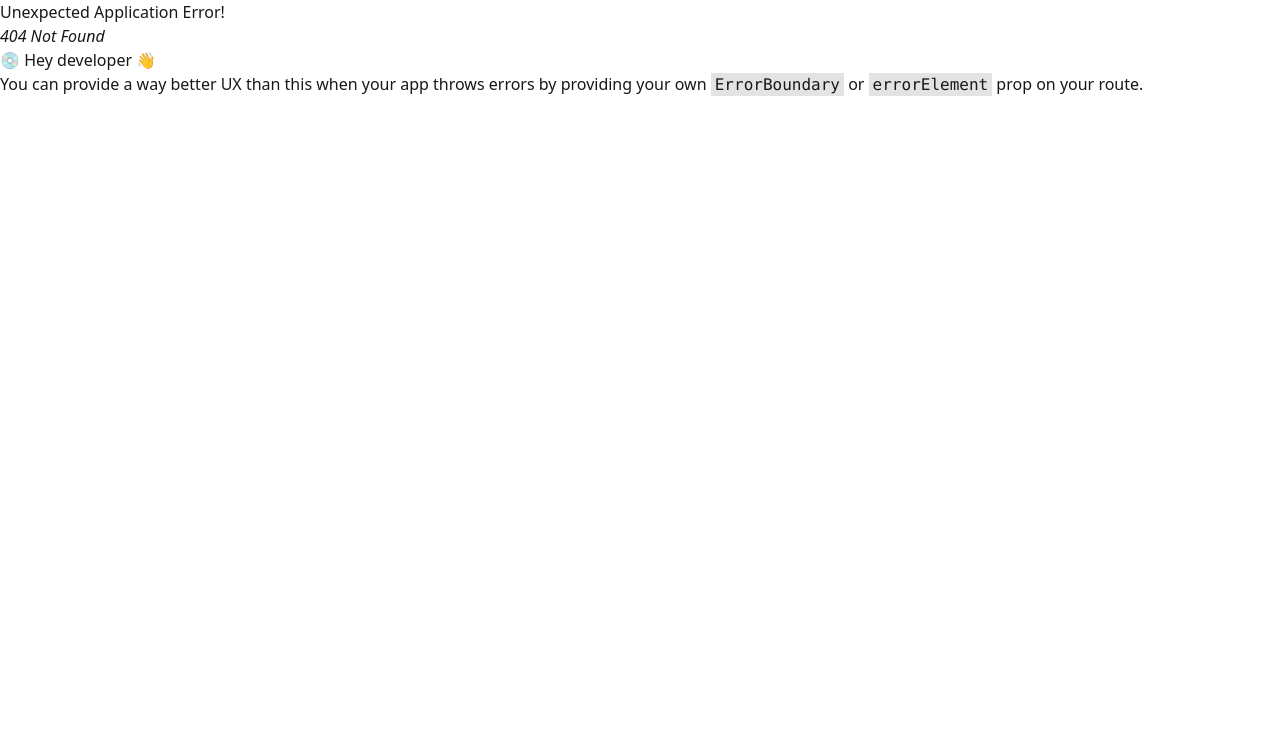
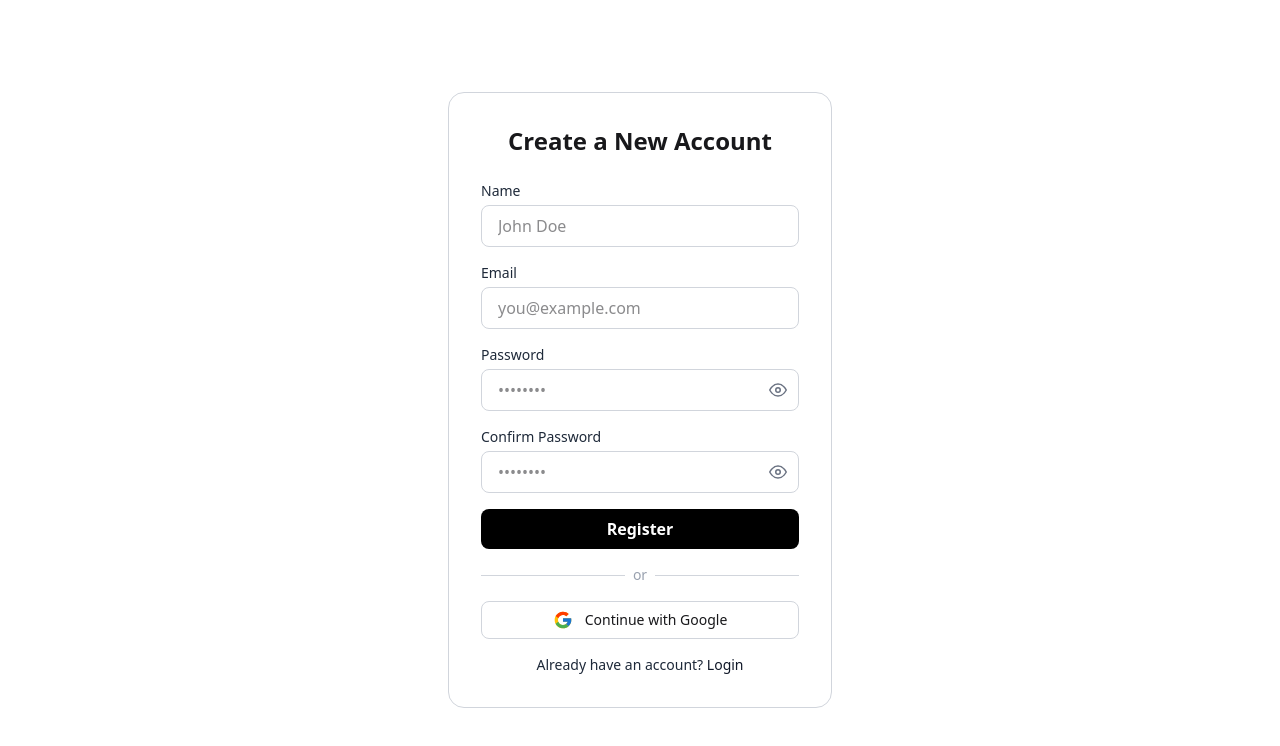
Before and after one commit to momin096/libas-client, a React (Vite) app: page /register in a window 1280 px wide. Before the commit this address had no page. Shown: the top 746 px of the page. Built offline with nearby package versions, Linux system fonts and the light colour scheme.

Commit message:
register page added

```diff
--- a/index.html
+++ b/index.html
@@ -1,5 +1,5 @@
 <!doctype html>
-<html lang="en" >
+<html lang="en" data-theme="light">
   <head>
     <meta charset="UTF-8" />
     <link rel="icon" type="image/svg+xml" href="/vite.svg" />
--- a/package.json
+++ b/package.json
@@ -11,6 +11,7 @@
   },
   "dependencies": {
     "@tailwindcss/vite": "^4.1.7",
+    "firebase": "^11.8.1",
     "localforage": "^1.10.0",
     "lucide-react": "^0.511.0",
     "match-sorter": "^8.0.2",
--- a/src/components/Login/Login.jsx
+++ b/src/components/Login/Login.jsx
@@ -25,13 +25,13 @@ const Login = () => {
     return (
         <div>
             <div className="min-h-screen flex items-center justify-center  px-4">
-                <div className="w-full max-w-sm p-8 border border-gray-700 rounded-2xl shadow-md">
+                <div className="w-full max-w-sm p-8 border border-gray-300 rounded-2xl ">
                     <h2 className="text-2xl font-bold text-center mb-6">Login to Your Account</h2>
 
                     <form onSubmit={handleSubmit(onSubmit)} className="space-y-4">
                         {/* Email */}
                         <div>
-                            <label className="block text-sm font-medium text-gray-100 mb-1">Email</label>
+                            <label className="block text-sm font-medium text-gray-800 mb-1">Email</label>
                             <input
                                 type="email"
                                 placeholder="you@example.com"
@@ -45,7 +45,7 @@ const Login = () => {
 
                         {/* Password with show/hide */}
                         <div>
-                            <label className="block text-sm font-medium text-gray-100 mb-1">Password</label>
+                            <label className="block text-sm font-medium text-gray-800 pb-1">Password</label>
                             <div className="relative">
                                 <input
                                     type={showPassword ? "text" : "password"}
@@ -85,15 +85,15 @@ const Login = () => {
                     {/* Google Sign-In */}
                     <button
                         onClick={handleGoogleLogin}
-                        className="w-full flex items-center justify-center gap-3 py-2 border border-gray-300 rounded-lg hover:bg-gray-50/10 transition"
+                        className="w-full flex items-center justify-center gap-3 py-2 border border-gray-300 rounded-lg hover:bg-gray-50/90 transition"
                     >
                         <FcGoogle size={20} />
                         <span className="text-sm font-medium">Continue with Google</span>
                     </button>
 
-                    <p className="text-center text-sm text-gray-100 mt-4">
+                    <p className="text-center text-sm text-gray-800 mt-4">
                         Don’t have an account?{" "}
-                        <a href="/register" className="text-gray-300 font-medium hover:underline">
+                        <a href="/register" className="text-gray-900 font-medium hover:underline">
                             Sign up
                         </a>
                     </p>
--- /dev/null
+++ b/src/components/Register/Register.jsx
@@ -0,0 +1,155 @@
+import { useForm } from "react-hook-form";
+import { FcGoogle } from "react-icons/fc";
+import { useState } from "react";
+import { FiEye, FiEyeOff } from "react-icons/fi";
+
+const Register = () => {
+    const {
+        register,
+        handleSubmit,
+        formState: { errors },
+        watch,
+    } = useForm();
+
+    const [showPassword, setShowPassword] = useState(false);
+    const [showConfirmPassword, setShowConfirmPassword] = useState(false);
+
+    const onSubmit = (data) => {
+        console.log("Register Data:", data);
+        // TODO: Handle registration logic here
+    };
+
+    const handleGoogleRegister = () => {
+        console.log("Google Register Triggered");
+        // TODO: Add Google OAuth here
+    };
+
+    return (
+        <div>
+            <div className="min-h-screen flex items-center justify-center px-4">
+                <div className="w-full max-w-sm p-8 border border-gray-300 rounded-2xl">
+                    <h2 className="text-2xl font-bold text-center mb-6">Create a New Account</h2>
+
+                    <form onSubmit={handleSubmit(onSubmit)} className="space-y-4">
+                        {/* Name */}
+                        <div>
+                            <label className="block text-sm font-medium text-gray-800 mb-1">Name</label>
+                            <input
+                                type="text"
+                                placeholder="John Doe"
+                                {...register("name", { required: "Name is required" })}
+                                className="w-full px-4 py-2 border border-gray-300 rounded-lg focus:outline-none focus:ring-2 focus:ring-black"
+                            />
+                            {errors.name && (
+                                <p className="text-red-500 text-sm mt-1">{errors.name.message}</p>
+                            )}
+                        </div>
+
+                        {/* Email */}
+                        <div>
+                            <label className="block text-sm font-medium text-gray-800 mb-1">Email</label>
+                            <input
+                                type="email"
+                                placeholder="you@example.com"
+                                {...register("email", { required: "Email is required" })}
+                                className="w-full px-4 py-2 border border-gray-300 rounded-lg focus:outline-none focus:ring-2 focus:ring-black"
+                            />
+                            {errors.email && (
+                                <p className="text-red-500 text-sm mt-1">{errors.email.message}</p>
+                            )}
+                        </div>
+
+                        {/* Password */}
+                        <div>
+                            <label className="block text-sm font-medium text-gray-800 pb-1">Password</label>
+                            <div className="relative">
+                                <input
+                                    type={showPassword ? "text" : "password"}
+                                    placeholder="••••••••"
+                                    {...register("password", {
+                                        required: "Password is required",
+                                        minLength: {
+                                            value: 6,
+                                            message: "Password must be at least 6 characters",
+                                        },
+                                    })}
+                                    className="w-full px-4 py-2 border border-gray-300 rounded-lg focus:outline-none focus:ring-2 focus:ring-black pr-10"
+                                />
+                                <button
+                                    type="button"
+                                    onClick={() => setShowPassword(!showPassword)}
+                                    className="absolute right-3 top-1/2 transform -translate-y-1/2 text-gray-500 hover:text-black"
+                                >
+                                    {showPassword ? <FiEyeOff size={18} /> : <FiEye size={18} />}
+                                </button>
+                            </div>
+                            {errors.password && (
+                                <p className="text-red-500 text-sm mt-1">{errors.password.message}</p>
+                            )}
+                        </div>
+
+                        {/* Confirm Password */}
+                        <div>
+                            <label className="block text-sm font-medium text-gray-800 pb-1">Confirm Password</label>
+                            <div className="relative">
+                                <input
+                                    type={showConfirmPassword ? "text" : "password"}
+                                    placeholder="••••••••"
+                                    {...register("confirmPassword", {
+                                        required: "Please confirm your password",
+                                        validate: value =>
+                                            value === watch("password") || "Passwords do not match",
+                                    })}
+                                    className="w-full px-4 py-2 border border-gray-300 rounded-lg focus:outline-none focus:ring-2 focus:ring-black pr-10"
+                                />
+                                <button
+                                    type="button"
+                                    onClick={() => setShowConfirmPassword(!showConfirmPassword)}
+                                    className="absolute right-3 top-1/2 transform -translate-y-1/2 text-gray-500 hover:text-black"
+                                >
+                                    {showConfirmPassword ? <FiEyeOff size={18} /> : <FiEye size={18} />}
+                                </button>
+                            </div>
+                            {errors.confirmPassword && (
+                                <p className="text-red-500 text-sm mt-1">{errors.confirmPassword.message}</p>
+                            )}
+                        </div>
+
+                        {/* Submit Button */}
+                        <button
+                            type="submit"
+                            className="w-full py-2 bg-black text-white rounded-lg font-semibold hover:bg-gray-800 transition"
+                        >
+                            Register
+                        </button>
+                    </form>
+
+                    {/* Divider */}
+                    <div className="flex items-center gap-2 my-4">
+                        <div className="h-px bg-gray-300 flex-1"></div>
+                        <span className="text-sm text-gray-400">or</span>
+                        <div className="h-px bg-gray-300 flex-1"></div>
+                    </div>
+
+                    {/* Google Sign-Up */}
+                    <button
+                        onClick={handleGoogleRegister}
+                        className="w-full flex items-center justify-center gap-3 py-2 border border-gray-300 rounded-lg hover:bg-gray-50/90 transition"
+                    >
+                        <FcGoogle size={20} />
+                        <span className="text-sm font-medium">Continue with Google</span>
+                    </button>
+
+                    <p className="text-center text-sm text-gray-800 mt-4">
+                        Already have an account?{" "}
+                        <a href="/login" className="text-gray-900 font-medium hover:underline">
+                            Login
+                        </a>
+                    </p>
+                </div>
+            </div>
+        </div>
+    );
+};
+
+export default Register;
--- /dev/null
+++ b/src/context/AuthContext.jsx
@@ -0,0 +1,6 @@
+import { createContext } from "react";
+
+
+const AuthContext = createContext(null)
+
+export default AuthContext
--- /dev/null
+++ b/src/context/AuthProvider.jsx
@@ -0,0 +1,23 @@
+import app from "../firebase/firebase.init";
+import { getAuth } from "firebase/auth";
+import AuthContext from "./AuthContext";
+
+const auth = getAuth(app)
+
+
+const AuthProvider = ({ children }) => {
+
+
+    const authInfo = {
+        name: 'name'
+    }
+
+
+    return (
+        <AuthContext.Provider value={authInfo}>
+            {children}
+        </AuthContext.Provider>
+    );
+};
+
+export default AuthProvider;
--- /dev/null
+++ b/src/firebase/firebase.init.js
@@ -0,0 +1,19 @@
+// Import the functions you need from the SDKs you need
+import { initializeApp } from "firebase/app";
+// TODO: Add SDKs for Firebase products that you want to use
+// https://firebase.google.com/docs/web/setup#available-libraries
+
+// Your web app's Firebase configuration
+const firebaseConfig = {
+    apiKey: import.meta.env.VITE_apiKey,
+    authDomain: import.meta.env.VITE_authDomain,
+    projectId: import.meta.env.VITE_projectId,
+    storageBucket: import.meta.env.VITE_storageBucket,
+    messagingSenderId: import.meta.env.VITE_messagingSenderId,
+    appId: import.meta.env.VITE_appId,
+};
+
+// Initialize Firebase
+const app = initializeApp(firebaseConfig);
+
+export default app
--- a/src/main.jsx
+++ b/src/main.jsx
@@ -5,9 +5,12 @@ import {
   RouterProvider,
 } from "react-router-dom";
 import router from './routers/router';
+import AuthProvider from './context/AuthProvider';
 
 createRoot(document.getElementById('root')).render(
   <StrictMode>
-    <RouterProvider router={router} />
+    <AuthProvider>
+      <RouterProvider router={router} />
+    </AuthProvider>
   </StrictMode>,
 )
```
Also changed, not shown: src/routers/router.jsx (+6 -1 lines), 1 other file (tests, documents, lock files or other folders).
